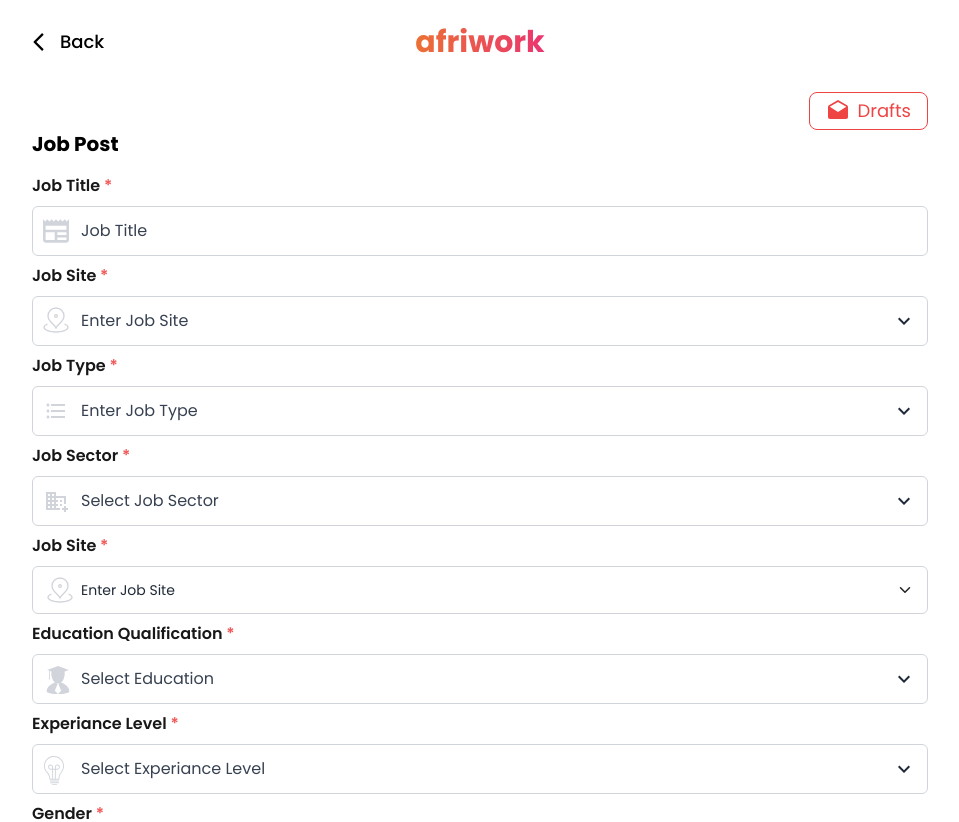
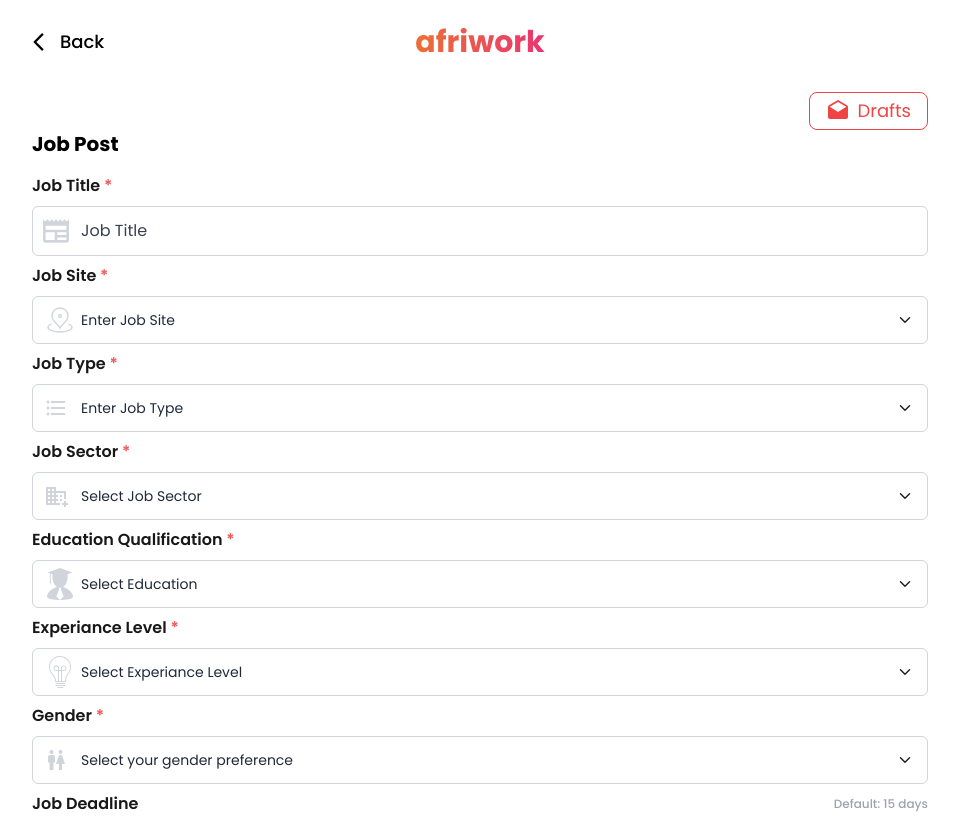
Before and after one commit to dawitYenew12/Afriwork_clone, a React (Vite) app in the folder webApp/: page /postJob in a window 1280 px wide. Shown: the top 822 px of the page, without its empty margins (160-1119 px from the left). Built offline with nearby package versions, Linux system fonts and the light colour scheme.

Commit message:
some part of post job refactored

```diff
--- /dev/null
+++ b/webApp/src/assets/options/Gender.jsx
@@ -0,0 +1,4 @@
+export const Gender = [
+    { value: "male", label: "Male" },
+    { value: "female", label: "Female" }
+  ];
--- /dev/null
+++ b/webApp/src/assets/options/JobSectors.jsx
@@ -0,0 +1,14 @@
+// jobSectors.js
+export const jobSectors = [
+    { value: "software-design-and-development", label: "Software Design and Development" },
+    { value: "media-and-communication", label: "Media and Communication" },
+    { value: "Food-and-drink", label: "Food and Drink Preparation or Service"},
+    { value: "health-and-social-care", label: "Health and Social Care" },
+    { value: "information-technology", label: "Information Technology" },
+    { value: "retail", label: "Retail" },
+    { value: "accounting-and-finance", label: "Accounting and Finance" },
+    { value: "education-and-training", label: "Education and Training" },
+    { value: "manufacturing", label: "Manufacturing" },
+    { value: "construction", label: "Construction" },
+    { value: "creative-art-and-design", label: "Creative Art and Design" },
+  ];
--- a/webApp/src/assets/options/Jobtypes.jsx
+++ b/webApp/src/assets/options/Jobtypes.jsx
@@ -1,5 +1,10 @@
 // jobTypes.js
 export const jobTypes = [
-    { value: 'parttime', label: 'Part-Time' },
-    { value: 'fulltime', label: 'Full-Time' }
-  ];
+  { value: "fulltime", label: "Full Time" },
+  { value: "parttime", label: "Part-Time" },
+  { value: "freelance", label: "Freelance" },
+  { value: "contractual", label: "Contractual" },
+  { value: "Volunteer", label: "Volunteer" },
+  { value: "paiedintern", label: "Paied Intern" },
+  { value: "unpaedintern", label: "Unpaed Intern" },
+];
--- a/webApp/src/components/Custom_select.jsx
+++ b/webApp/src/components/CustomSelect.jsx
@@ -41,6 +41,7 @@ function CustomSelect({
   options,
   isMulti,
   isSearchable,
+  id,
   placeholder,
   onChange,
   align,
@@ -50,6 +51,7 @@ function CustomSelect({
   const [selectedOption, setSelectedOption] = useState(isMulti ? [] : null);
   const [searchValue, setSearchValue] = useState(isSearchable ? "" : "");
   const [focused, setFocused] = useState(false);
+  const [windowHeight, setWindowHeight] = useState(window.innerHeight);
   const [menuStyle, setMenuStyle] = useState({});
   const searchRef = useRef();
   const inputRef = useRef();
@@ -59,13 +61,17 @@ function CustomSelect({
     if (!inputRef.current || !menuRef.current) return;
 
     const inputRect = inputRef.current.getBoundingClientRect();
+    const menuRect = menuRef.current.getBoundingClientRect();
     const distanceFromTop = inputRect.top;
     const bottom = inputRect.bottom;
-    const distanceFromBottom = window.innerHeight - bottom;
+    const distanceFromBottom = windowHeight - bottom;
 
     if (distanceFromBottom >= distanceFromTop) {
       console.log("toBottom: ", inputRect);
       console.log(bottom - distanceFromTop);
+      return { top: bottom - distanceFromTop };
+    } else if (distanceFromBottom - menuRect.height >= menuRect.height) {
+      console.log("toTop middle: ", menuRect);
       return { top: bottom - distanceFromTop };
     } else {
       console.log("toTop: ", inputRect);
@@ -95,12 +101,12 @@ function CustomSelect({
         setShowMenu(false);
       }
     };
-
+    setWindowHeight(windowHeight);
     window.addEventListener("click", handler);
     return () => {
       window.removeEventListener("click", handler);
     };
-  }, []);
+  }, [windowHeight]);
 
   const handleInputClick = () => {
     setFocused(false);
@@ -200,6 +206,7 @@ function CustomSelect({
   return (
     <div className="relative">
       <div
+        id={id}
         tabIndex="0"
         ref={inputRef}
         onClick={handleInputClick}
@@ -224,13 +231,12 @@ function CustomSelect({
 
       {showMenu && (
         <div
-        ref={menuRef}
+          ref={menuRef}
           className={`absolute z-50 left-4 mt-1 w-[110px] border border-black bg-white shadow-lg rounded-md ${
             align === "auto" ? "" : `text-${align}`
           }`}
           onClick={handleClick}
           style={menuStyle}
-
         >
           {isSearchable && (
             <div className="px-2 py-1">
@@ -243,9 +249,7 @@ function CustomSelect({
               />
             </div>
           )}
-          <div
-            className="max-h-80 overflow-y-auto p-1 rounded-md"
-          >
+          <div className="max-h-80 overflow-y-auto p-1 rounded-md">
             {getOptions().map((option) => (
               <div
                 onClick={(e) => onItemClick(e, option)}
--- /dev/null
+++ b/webApp/src/components/FormField.jsx
@@ -0,0 +1,13 @@
+const FormField = ({ label, children }) => {
+    return (
+      <div className="flex flex-col mt-2 relative">
+        <label htmlFor="jobSite" className="font-semibold opacity-90">
+          {label}
+        </label>
+        <div className="mt-2">{children}</div>
+      </div>
+    );
+  };
+
+
+export default FormField;
--- a/webApp/src/components/PostJobForm.jsx
+++ b/webApp/src/components/PostJobForm.jsx
@@ -18,13 +18,19 @@ import PlaceOutlinedIcon from "@mui/icons-material/PlaceOutlined";
 import MapIcon from "@mui/icons-material/Map";
 import HandCoin from "../assets/Icons/HandCoin";
 import PaymentsIcon from "@mui/icons-material/Payments";
-import CustomSelect from "../components/Custom_select";
+import CustomSelect from "./CustomSelect";
 import "../styles/jobStyle.css";
 import { SelectionOptions } from "../assets/options/SelectionOptions";
+import FormField from "./FormField";
 
 function PostJobForm() {
   const [styleState, setStyleState] = useState(Array(5).fill(false));
   const [jobSites, setJobSites] = useState(SelectionOptions.jobSites);
+  const [jobTypes, setJobTypes] = useState(SelectionOptions.jobTypes);
+  const [jobSectors, setJobSectors] = useState(SelectionOptions.jobSectors);
+  const [gender, setGender] = useState(Selection.Gender);
+  const [experienceLevel, setExperienceLevel] = useState(SelectionOptions.ExperienceLevel);
+  const [educationAndQual, setEducationAndQual] = useState(SelectionOptions.EducationAndQual);
 
   const handleChangeSelect = (e) => {
     console.log(e);
@@ -66,131 +72,118 @@ function PostJobForm() {
       </div>
 
       {/*Job site*/}
-      <div className="flex flex-col mt-2 relative">
-        <label htmlFor="jobSite" className="font-semibold opacity-90">
-          Job Site <span className="text-red-500">*</span>
-        </label>
-        <input
-          type="text"
-          id="jobSite"
+      <FormField
+        label={
+          <>
+            Job Site <span className="text-red-500">*</span>
+          </>
+        }
+      >
+        <CustomSelect
+          options={jobSites}
+          id={"jobSite"}
           placeholder="Enter Job Site"
-          className="border border-gray-300 p-2 py-3 pl-12 mt-2 rounded-md placeholder:text-gray-700"
+          onChange={(e) => handleChangeSelect(e)}
+          isSearchable={false}
+          Icon={MapSite}
         />
-        <div className="w-[32px] absolute top-10 left-2">
-          <MapSite className="text-gray-300" />
-        </div>
-        <div className="absolute top-11 right-3">
-          <KeyboardArrowDownIcon className="text-gray-800" />
-        </div>
-      </div>
+      </FormField>
 
       {/* Job type */}
-      <div className="flex flex-col mt-2 relative">
-        <label htmlFor="jobType" className="font-semibold opacity-90">
-          Job Type <span className="text-red-500">*</span>
-        </label>
-        <input
-          type="text"
-          id="jobType"
+      <FormField
+        label={
+          <>
+            Job Type <span className="text-red-500">*</span>
+          </>
+        }
+      >
+        <CustomSelect
+          options={jobTypes}
+          id={"jobType"}
           placeholder="Enter Job Type"
-          className="border border-gray-300 p-2 py-3 pl-12 mt-2 rounded-md placeholder:text-gray-700"
+          onChange={(e) => handleChangeSelect(e)}
+          isSearchable={false}
+          Icon={FormatListBulletedIcon}
         />
-        <div className="w-[32px] absolute top-11 left-3">
-          <FormatListBulletedIcon className="text-gray-300" />
-        </div>
-        <div className="absolute top-11 right-3">
-          <KeyboardArrowDownIcon className="text-gray-800" />
-        </div>
-      </div>
+      </FormField>
+
+
       {/* Job sector */}
-      <div className="flex flex-col mt-2 relative">
-        <label htmlFor="jobSector" className="font-semibold opacity-90">
-          Job Sector <span className="text-red-500">*</span>
-        </label>
-        <input
-          type="text"
-          id="jobSector"
+      <FormField
+        label={
+          <>
+             Job Sector <span className="text-red-500">*</span>
+          </>
+        }
+      >
+        <CustomSelect
+          options={jobSectors}
+          id={"jobSector"}
           placeholder="Select Job Sector"
-          className="border border-gray-300 p-2 py-3 pl-12 mt-2 rounded-md placeholder:text-gray-700"
+          onChange={(e) => handleChangeSelect(e)}
+          isSearchable={false}
+          Icon={DomainAddIcon}
         />
-        <div className="w-[32px] absolute top-11 left-3">
-          <DomainAddIcon className="text-gray-300" />
-        </div>
-        <div className="absolute top-11 right-3">
-          <KeyboardArrowDownIcon className="text-gray-800" />
-        </div>
-      </div>
-      <div className="flex flex-col mt-2 relative">
-        <label htmlFor="jobSite" className="font-semibold opacity-90">
-          Job Site <span className="text-red-500">*</span>
-        </label>
-        <div className="mt-2">
-          <CustomSelect
-            options={jobSites}
-            placeholder="Enter Job Site"
-            onChange={(e) => handleChangeSelect(e)}
-            isSearchable={false}
-            Icon={MapSite}
-          />
-        </div>
-      </div>
-      {/* Job type */}
-      <div className="flex flex-col mt-2 relative">
-        <label
-          htmlFor="educationQualification"
-          className="font-semibold opacity-90"
-        >
-          Education Qualification <span className="text-red-500">*</span>
-        </label>
-        <input
-          type="text"
-          id="educationQualification"
+      </FormField>
+
+
+      {/* Education Qualification */}
+      <FormField
+        label={
+          <>
+             Education Qualification <span className="text-red-500">*</span>
+          </>
+        }
+      >
+        <CustomSelect
+          options={educationAndQual}
+          id={"educationQualification"}
           placeholder="Select Education"
-          className="border border-gray-300 p-2 py-3 pl-12 mt-2 rounded-md placeholder:text-gray-700"
+          onChange={(e) => handleChangeSelect(e)}
+          isSearchable={false}
+          Icon={PersonGrad}
         />
-        <div className="w-[28px] absolute top-11 left-3">
-          <PersonGrad className="text-gray-300" />
-        </div>
-        <div className="absolute top-11 right-3">
-          <KeyboardArrowDownIcon className="text-gray-800" />
-        </div>
-      </div>
-      {/* Job sector */}
-      <div className="flex flex-col mt-2 relative">
-        <label htmlFor="experianceLevel" className="font-semibold opacity-90">
-          Experiance Level <span className="text-red-500">*</span>
-        </label>
-        <input
-          type="text"
-          id="experianceLevel"
+      </FormField>
+
+
+      {/* Experiance Level */}
+      <FormField
+        label={
+          <>
+            Experiance Level <span className="text-red-500">*</span>
+          </>
+        }
+      >
+        <CustomSelect
+          options={experienceLevel}
           placeholder="Select Experiance Level"
-          className="border border-gray-300 p-2 py-3 pl-12 mt-2 rounded-md placeholder:text-gray-700"
+          id={"experianceLevel"}
+          onChange={(e) => handleChangeSelect(e)}
+          isSearchable={false}
+          Icon={ExperianceBulb}
         />
-        <div className="w-[20px] absolute top-11 left-3">
-          <ExperianceBulb className="text-gray-300" />
-        </div>
-        <div className="absolute top-11 right-3">
-          <KeyboardArrowDownIcon className="text-gray-800" />
-        </div>
-      </div>
+      </FormField>
+
+
+
       {/* Gender */}
-      <div className="flex flex-col mt-2 relative">
-        <label htmlFor="gender" className="font-semibold opacity-90">
-          Gender <span className="text-red-500">*</span>
-        </label>
-        <input
-          type="text"
-          id="gender"
+      <FormField
+        label={
+          <>
+            Gender <span className="text-red-500">*</span>
+          </>
+        }
+      >
+        <CustomSelect
+          options={experienceLevel}
           placeholder="Select your gender preference"
-          className="border border-gray-300 p-2 py-3 pl-12 mt-2 rounded-md placeholder:text-gray-700"
+          id={"gender"}
+          onChange={(e) => handleChangeSelect(e)}
+          isSearchable={false}
+          Icon={WcIcon}
         />
-        <div className="w-12 h-12 absolute top-11 left-2">
-          <WcIcon className="text-gray-300" />
-        </div>
-        <div className="absolute top-11 right-3">
-          <KeyboardArrowDownIcon className="text-gray-800" />
-        </div>
-      </div>
+      </FormField>
+
       {/* Job Deadline */}
       <div className="flex flex-col mt-2 relative">
         <div className="flex flex-row justify-between items-center">
--- a/webApp/src/pages/Selection.jsx
+++ b/webApp/src/pages/Selection.jsx
@@ -1,5 +1,5 @@
 import { useState } from "react";
-import CustomSelect from "../components/Custom_select";
+import CustomSelect from "../components/CustomSelect";
 import PaymentsIcon from "@mui/icons-material/Payments";
 
 const PaymentIcon = () => {
```
Also changed, not shown: webApp/src/assets/options/EducationAndQual.jsx (added, +16 -0 lines), webApp/src/assets/options/ExperienceLevel.jsx (added, +16 -0 lines), webApp/src/assets/options/Jobsites.jsx (+3 -14 lines), webApp/src/assets/options/SelectionOptions.jsx (+9 -1 lines).
